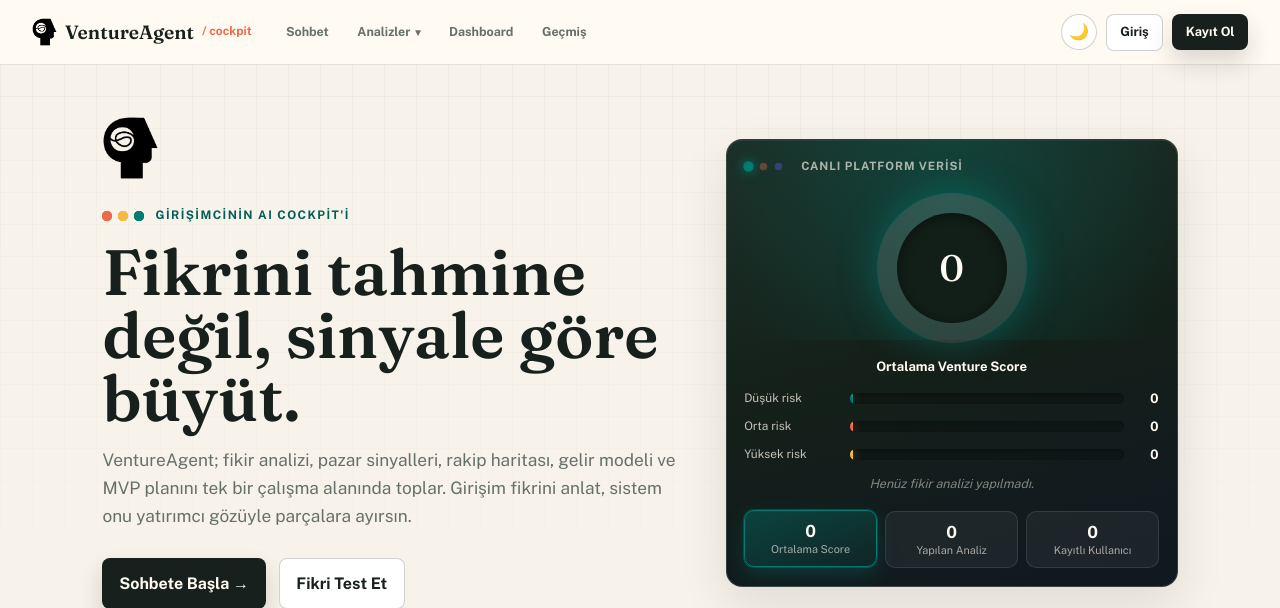
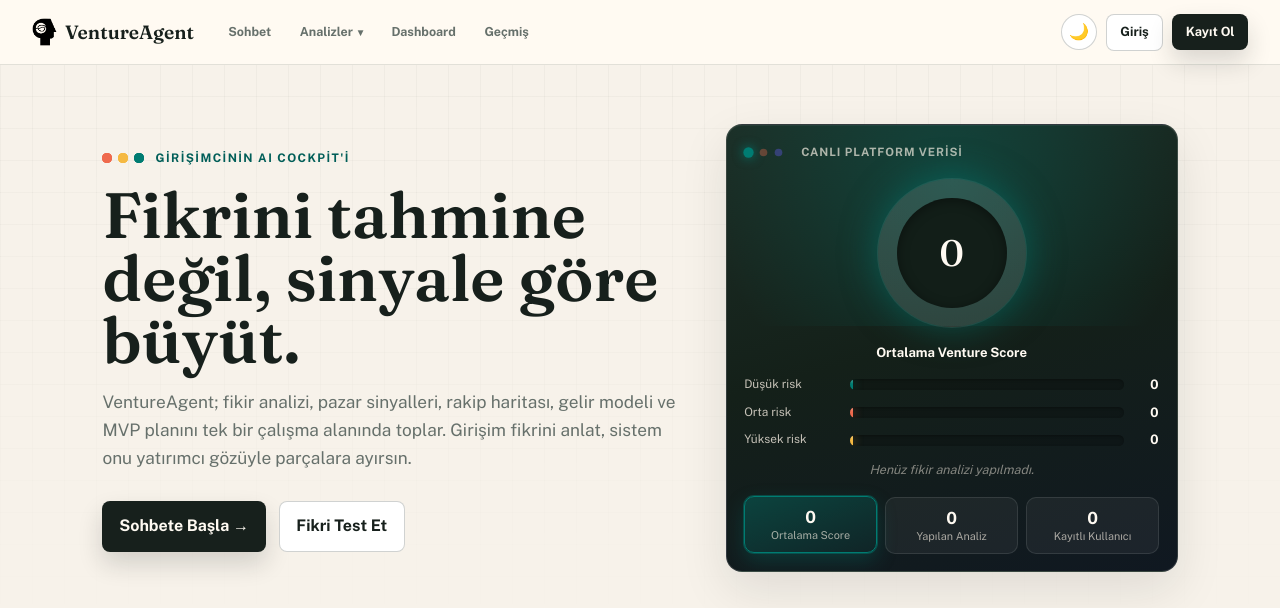
Before and after one commit to ozgegul/VentureAgent, a Flask app: page / in a window 1280 px wide. Shown: the top 608 px of the page. Run offline with Flask 3, Linux system fonts and the light colour scheme; data that the repository does not hold is empty; parts of the project's set-up code (start-up, migrations or seed data) failed here and were passed over.

Commit message:
fix: ana sayfadaki hero logo ve navbar'daki '/ cockpit' yazısı kaldırıldı
Logo zaten navbar'da var oldugu için hero bölümündeki tekrar kaldırıldı.
'VentureAgent / cockpit' yazısındaki kırmızı '/ cockpit' eki kaldırıldı,
sadece 'VentureAgent' kalıyor.

```diff
--- a/frontend/static/css/style.css
+++ b/frontend/static/css/style.css
@@ -127,7 +127,6 @@ code {
 }
 .brand-logo { height: 28px; width: auto; display: block; }
 [data-theme="dark"] .brand-logo { filter: invert(1); }
-.brand::after { content: " / cockpit"; color: var(--coral); font-family: var(--font-body); font-size: 0.75rem; font-weight: 700; }
 .brand:hover { color: var(--teal-dark); }
 
 .nav-links { display: flex; flex-wrap: wrap; gap: 0.3rem; align-items: center; min-width: 0; }
@@ -296,8 +295,6 @@ code {
     position: relative;
 }
 
-.hero-logo { height: 64px; width: auto; display: block; margin-bottom: 1.4rem; }
-[data-theme="dark"] .hero-logo { filter: invert(1); }
 
 .eyebrow {
     display: inline-flex;
@@ -1087,7 +1084,6 @@ code {
     .navbar { padding: 0.9rem 1rem; flex-wrap: wrap; row-gap: 0.6rem; }
     .navbar-top { flex-wrap: wrap; gap: 0.5rem 0.8rem; }
     .brand { font-size: 1.02rem; }
-    .brand::after { display: none; }
     .nav-account { gap: 0.35rem; }
     .user-pill { padding: 0.3rem 0.5rem; font-size: 0.72rem; }
     .user-pill .pro-badge { display: none; }
--- a/frontend/templates/index.html
+++ b/frontend/templates/index.html
@@ -5,7 +5,6 @@
 {% block content %}
     <section class="hero-shell">
         <div>
-            <img src="{{ url_for('static', filename='img/logo.png') }}" alt="VentureAgent logosu" class="hero-logo">
             <span class="eyebrow">Girişimcinin AI cockpit'i</span>
             <h1>Fikrini tahmine değil, sinyale göre büyüt.</h1>
             <p class="subtitle">
```
